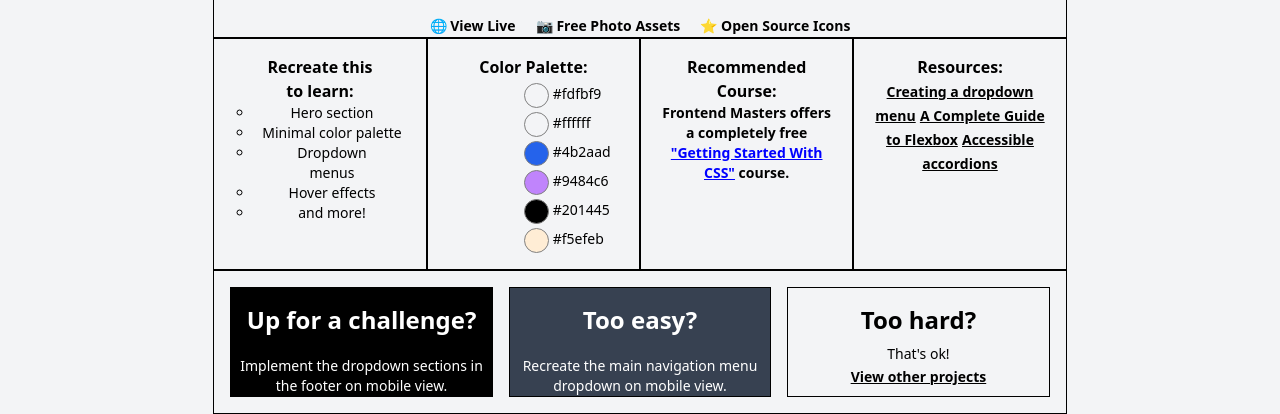
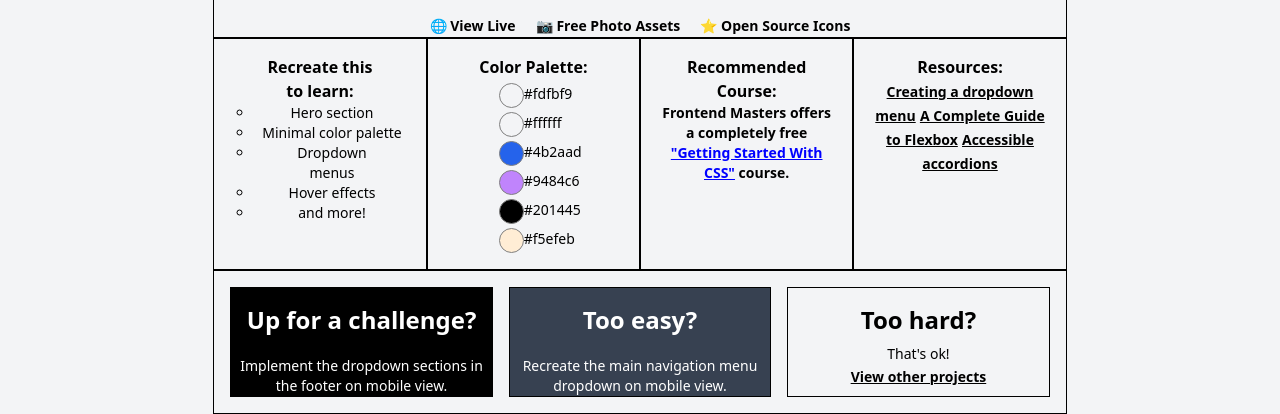
Before and after one commit to Nitish814112/podia, a website: page index.html in a window 1280 px wide. Shown: the part 180-594 px from the top of the page. Drawn offline with Linux system fonts and the light colour scheme.

Commit message:
first commit

```diff
--- a/index.html
+++ b/index.html
@@ -7,6 +7,12 @@
 </head>
 
 <style>
+    *{
+        margin: 0;
+        padding: 0;
+        box-sizing: border-box;
+
+    }
 .mobile-menu {
       display: none;
     }
@@ -21,7 +27,8 @@
         width: 25px;
         border: 1px solid gray;
         border-radius: 50%;
-        margin-left: 80px;
+        margin-left: 55px;
+
 
     }
 
@@ -86,20 +93,15 @@
             </ul>
           </div>
           <!-- Item 2 -->
-          <div class="border border-black p-4">
-            <h1 class="font-bold">Color Palette:</h1>
-            <ul  class=" cir align-center  ">
-              <li class="  text-sm mt-1 "><span class="ml-7"> #fdfbf9</span>
-               </li>
-              <li class="text-sm mt-1"><span class="ml-7">#ffffff</span></li>
-              <li class="text-sm mt-1 bg-blue-600"> <span class="ml-7"> #4b2aad</span>
-               </li>
-              <li class="text-sm mt-1 bg-purple-400"><span class="ml-7 mt-5"> #9484c6</span>
-               </li>
-                <li class="text-sm mt-1 bg-black"><span class="ml-7">#201445</span>
-                    </li>
-                <li class="text-sm mt-1 bg-orange-100"><span class="ml-7">#f5efeb</span>
-                    </li>
+          <div class="  border border-black p-4">
+            <h1 class="  font-bold">Color Palette:</h1>
+            <ul class=" cir list-disc pl-5">
+              <li class="text-sm mt-1"><span class="ml-6">#fdfbf9</span></li>
+              <li class="text-sm mt-1"><span class="ml-6">#ffffff</span></li>
+              <li class="text-sm mt-1 bg-blue-600"><span class="ml-6">#4b2aad</span></li>
+              <li class="text-sm mt-1 bg-purple-400"><span class="ml-6">#9484c6</span></li>
+              <li class="text-sm mt-1 bg-black"><span class="ml-6 ">#201445</span></li>
+              <li class="text-sm mt-1 bg-orange-100"><span class="ml-6">#f5efeb</span></li>
             </ul>
           </div>
           <!-- Item 3 -->
```
